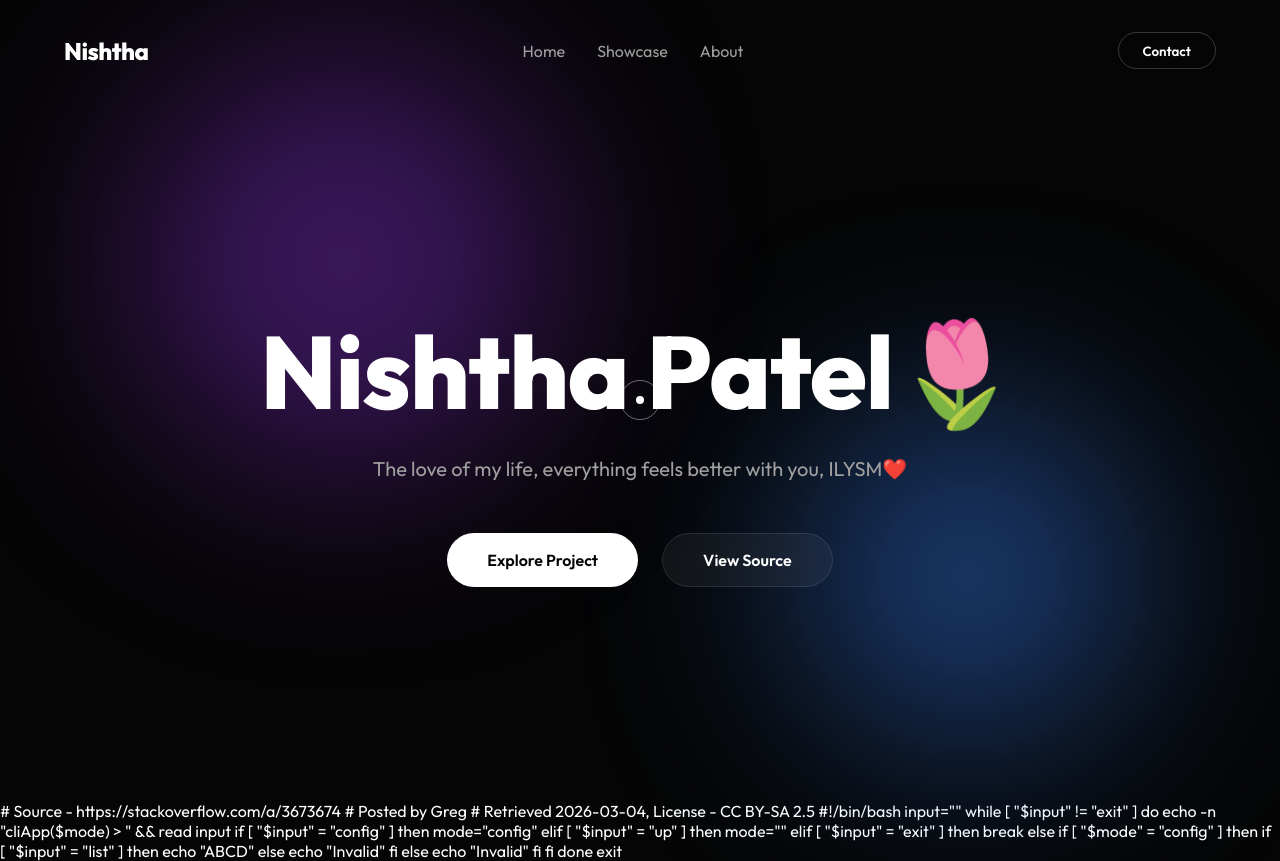
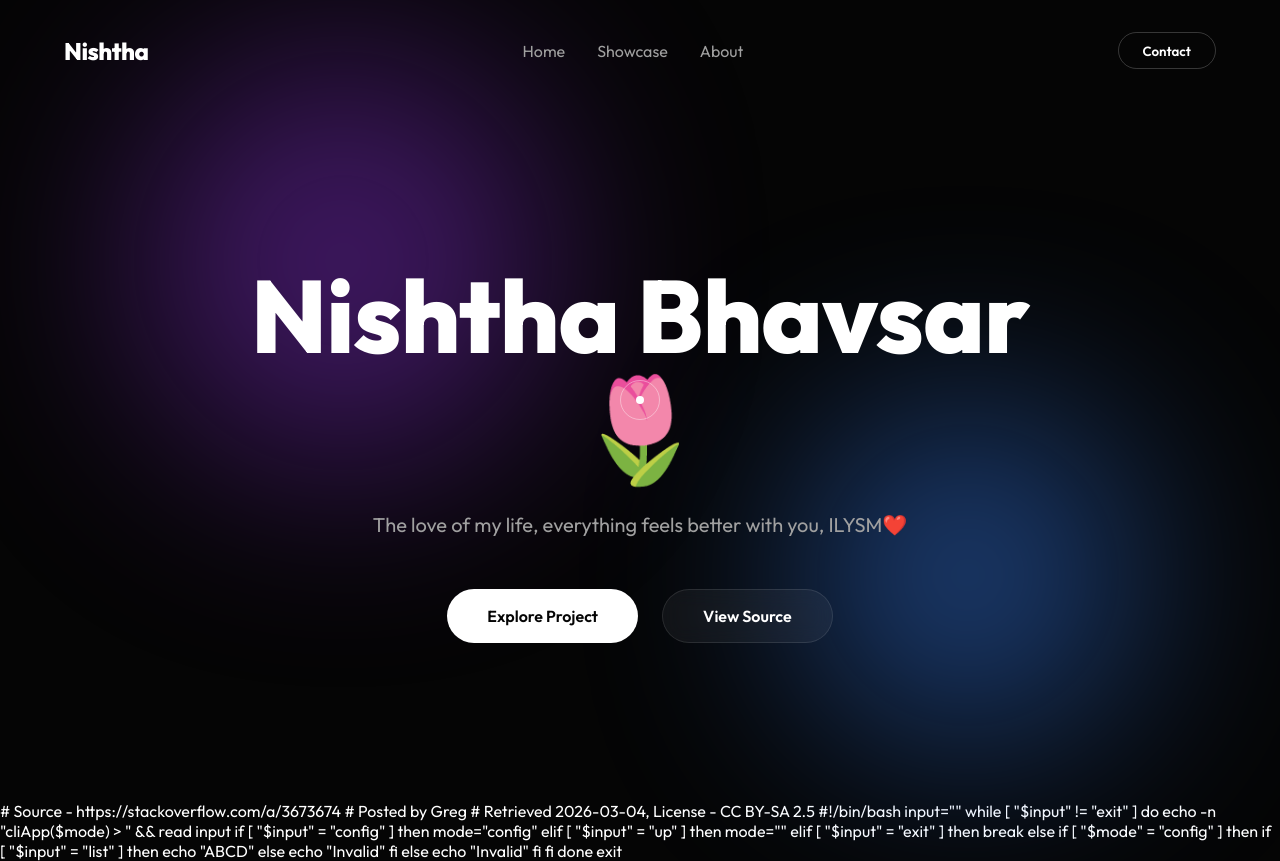
Before and after one commit to yugpatel3392/nishtha_test, a website built with Vite: page index.html in a window 1280 px wide. Built offline with nearby package versions, Linux system fonts and the light colour scheme.

Commit message:
Update index.html

```diff
--- a/index.html
+++ b/index.html
@@ -28,7 +28,7 @@
 
   <main class="hero">
     <div class="hero-content">
-      <h1 class="hero-title">Nishtha Patel🌷</h1>
+      <h1 class="hero-title">Nishtha Bhavsar🌷</h1>
       <p class="hero-subtitle">The love of my life, everything feels better with you, ILYSM❤️</p>
       <div class="cta-group">
         <button class="btn btn-primary magnetic">Explore Project</button>
```
